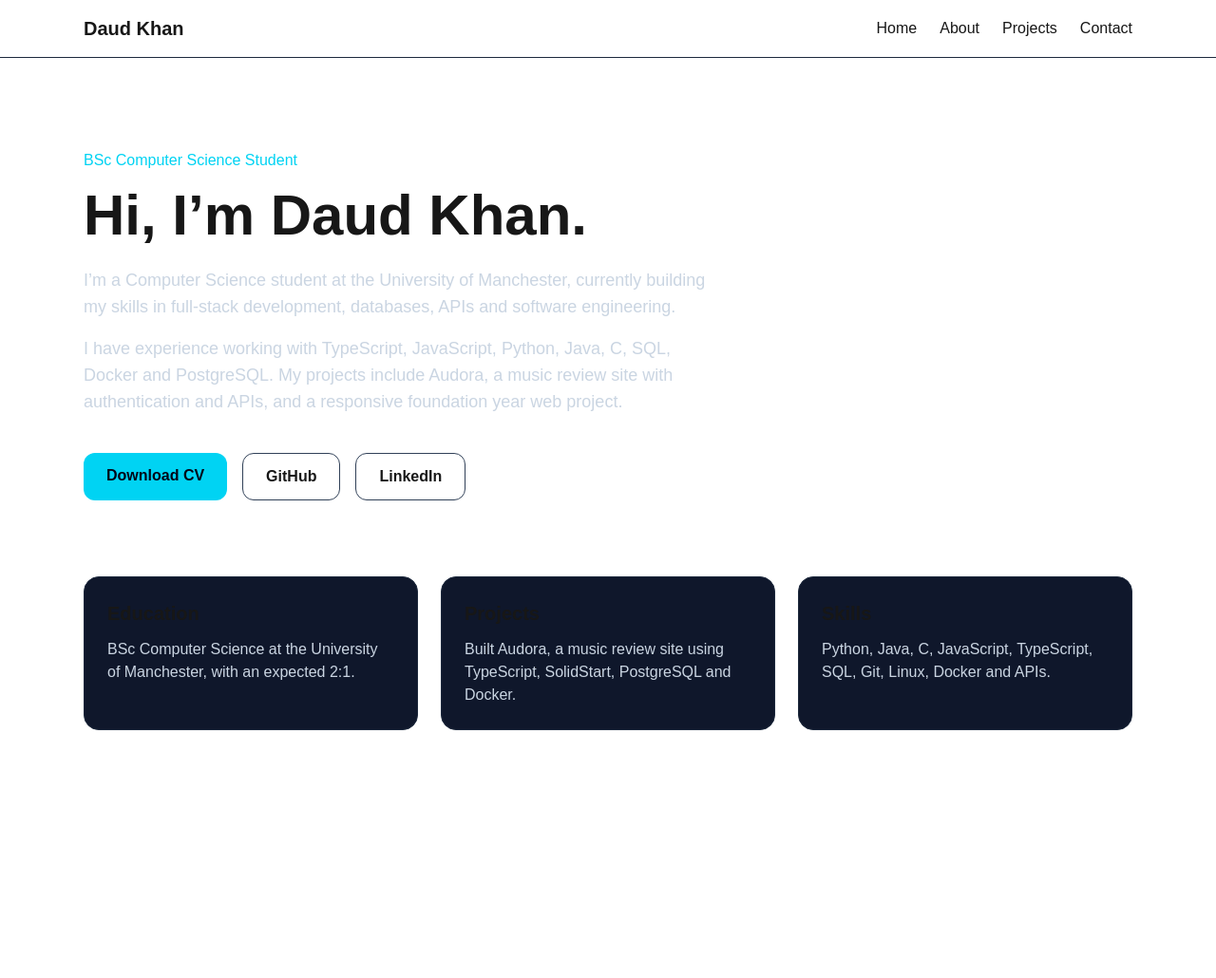
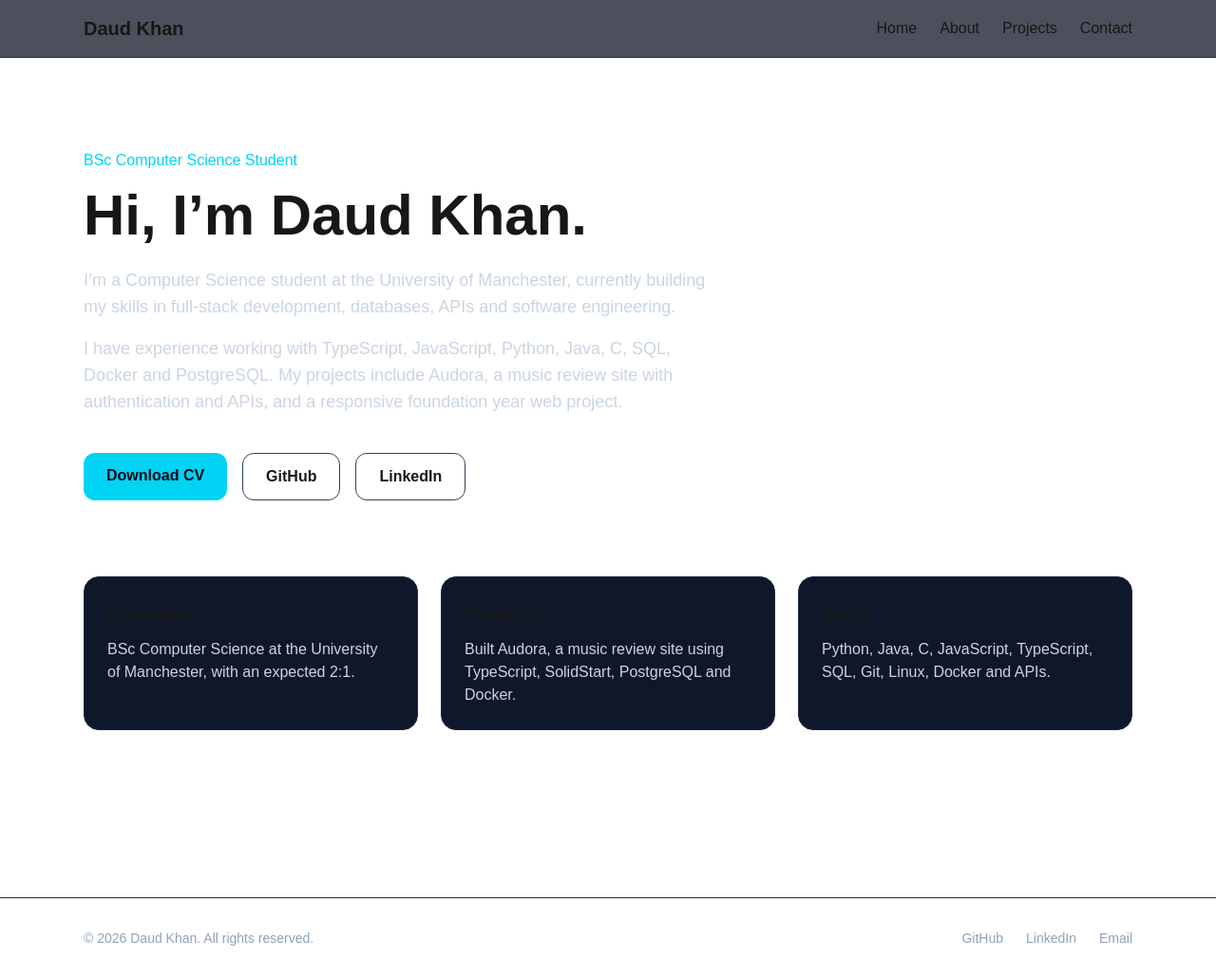
Before and after one commit to daudkhan06/daud-portfolio, a Next.js app: page / in a window 1280 px wide. Shown: the whole page at 95% size. Before the commit the page ends 865 px from the top, so only its background shows below. Built offline with nearby package versions, Linux system fonts and the light colour scheme.

Commit message:
improved code

```diff
--- a/app/layout.tsx
+++ b/app/layout.tsx
@@ -8,17 +8,22 @@ export const metadata = {
 
 export default function RootLayout({
   children,
-}: {
+}: Readonly<{
   children: React.ReactNode;
-}) {
+}>) {
   return (
     <html lang="en">
-      <body className="min-h-screen bg-gradient-to-br from-slate-950 via-slate-900 to-cyan-950/20 text-white">
-        <nav className="border-b border-slate-800">
+      <body className="min-h-screen bg-gradient-to-br from-slate-950 via-slate-900 to-cyan-950/20 text-white antialiased">
+        <nav className="sticky top-0 z-50 border-b border-slate-800/70 bg-slate-950/70 backdrop-blur">
           <div className="mx-auto flex max-w-6xl items-center justify-between px-6 py-4">
-            <h1 className="text-xl font-bold">Daud Khan</h1>
+            <Link
+              href="/"
+              className="text-xl font-bold transition-all duration-300 hover:text-cyan-400"
+            >
+              Daud Khan
+            </Link>
 
-            <div className="flex gap-6">
+            <div className="flex items-center gap-6 text-sm font-medium md:text-base">
               <Link
                 href="/"
                 className="transition-all duration-300 hover:scale-105 hover:text-cyan-400"
@@ -50,7 +55,38 @@ export default function RootLayout({
           </div>
         </nav>
 
-        {children}
+        <main>{children}</main>
+
+        <footer className="mt-20 border-t border-slate-800">
+          <div className="mx-auto flex max-w-6xl flex-col items-center justify-between gap-4 px-6 py-8 text-sm text-slate-400 md:flex-row">
+            <p>© 2026 Daud Khan. All rights reserved.</p>
+
+            <div className="flex gap-6">
+              <a
+                href="https://github.com/daudkhan06"
+                target="_blank"
+                className="transition-all duration-300 hover:text-cyan-400"
+              >
+                GitHub
+              </a>
+
+              <a
+                href="https://linkedin.com/in/daud-khan-cs"
+                target="_blank"
+                className="transition-all duration-300 hover:text-cyan-400"
+              >
+                LinkedIn
+              </a>
+
+              <a
+                href="mailto:d.n.k@me.com"
+                className="transition-all duration-300 hover:text-cyan-400"
+              >
+                Email
+              </a>
+            </div>
+          </div>
+        </footer>
       </body>
     </html>
   );
```
